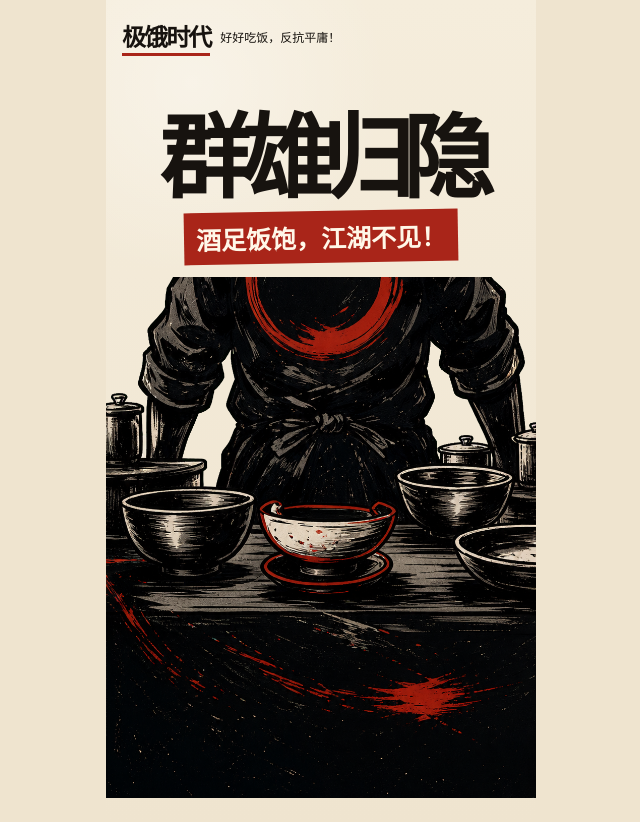
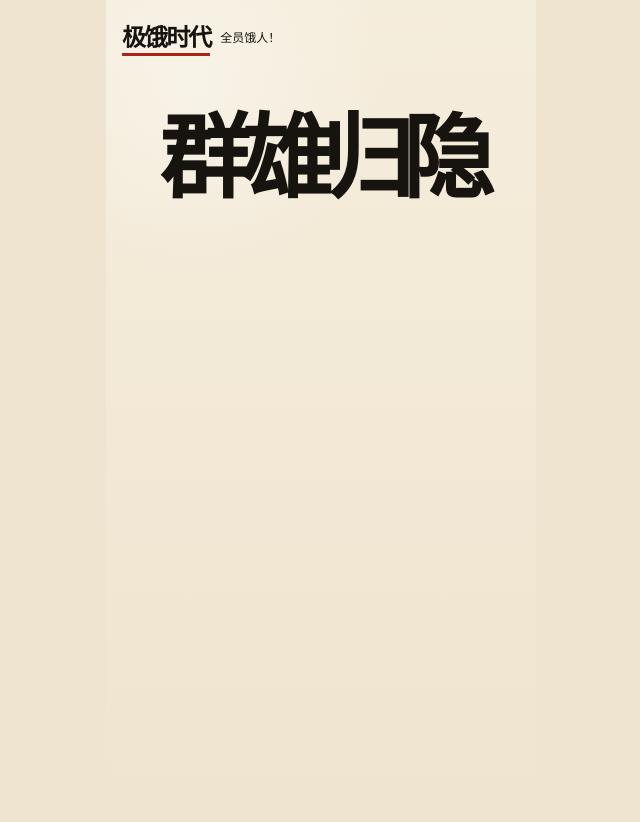
Before and after one commit to 2720768239/Hao-s-Kitchen-2, a Next.js app: page / in a window 1280 px wide. Shown: the whole page, without its empty margins (319-959 px from the left). Built offline with nearby package versions, Linux system fonts and the light colour scheme.

Commit message:
fix: 文案修改

```diff
--- a/src/components/public/closed-view.tsx
+++ b/src/components/public/closed-view.tsx
@@ -5,15 +5,15 @@ export function ClosedView() {
     <main className="mobile-canvas closed-view">
       <header className="brand-line">
         <strong>极饿时代</strong>
-        <span>好好吃饭，反抗平庸！</span>
+        <span>全员饿人！</span>
       </header>
 
       <section className="poster closed-poster" aria-labelledby="closed-title">
         <h1 id="closed-title" className="brush-title">
           群雄归隐
         </h1>
-        <p className="red-banner">酒足饭饱，江湖不见！</p>
-        <div className="poster-chef-frame">
+        {/* <p className="red-banner">酒足饭饱，江湖不见！</p> */}
+        {/* <div className="poster-chef-frame">
           <Image
             className="poster-chef"
             src="/assets/chef-closed.png"
@@ -21,7 +21,7 @@ export function ClosedView() {
             fill
             priority
           />
-        </div>
+        </div> */}
       </section>
     </main>
   );
--- a/src/components/public/dish-card.tsx
+++ b/src/components/public/dish-card.tsx
@@ -31,10 +31,10 @@ export function DishCard({ dish, onAction }: DishCardProps) {
       <div className="dish-body">
         <div className="dish-title-line">
           <h3>{dish.name}</h3>
-          {dish.tags[0] ? <span className="stamp-small">{dish.tags[0]}</span> : null}
+          {/* {dish.tags[0] ? <span className="stamp-small">{dish.tags[0]}</span> : null} */}
         </div>
-        <p>{dish.description}</p>
-        {dish.claimedBy ? <strong className="claimed-by">已被 {dish.claimedBy} 拿下</strong> : null}
+        {/* <p>{dish.description}</p> */}
+        {dish.claimedBy ? <strong className="claimed-by">已被 {dish.claimedBy} 馋住</strong> : null}
       </div>
       <button
         type="button"
--- a/src/components/public/public-ordering-page.tsx
+++ b/src/components/public/public-ordering-page.tsx
@@ -251,10 +251,10 @@ export function PublicOrderingPage({ inviteToken, dishes }: PublicOrderingPagePr
     <main className="mobile-canvas public-ordering">
       <header className="brand-line">
         <strong>极饿时代</strong>
-        <span>好好吃饭，反抗平庸！</span>
+        <span>全员饿人！</span>
       </header>
 
-      <section className="hero-panel" aria-labelledby="gathering-title">
+      {/* <section className="hero-panel" aria-labelledby="gathering-title">
         <Image src="/assets/chef-hero-v2.png" alt="" width={112} height={112} priority />
         <div>
           <div className="hero-meta">
@@ -265,7 +265,7 @@ export function PublicOrderingPage({ inviteToken, dishes }: PublicOrderingPagePr
           <p>厨房才是主场。先看菜单，馋好了就去底部报上名来。</p>
           <span className="hero-scroll">向下看菜，底部报上名来</span>
         </div>
-      </section>
+      </section> */}
 
       {error ? <p className="public-error">{error}</p> : null}
       {feedback ? <p className="public-feedback">{feedback}</p> : null}
```
Also changed, not shown: 2 other files (tests, documents, lock files or other folders).
